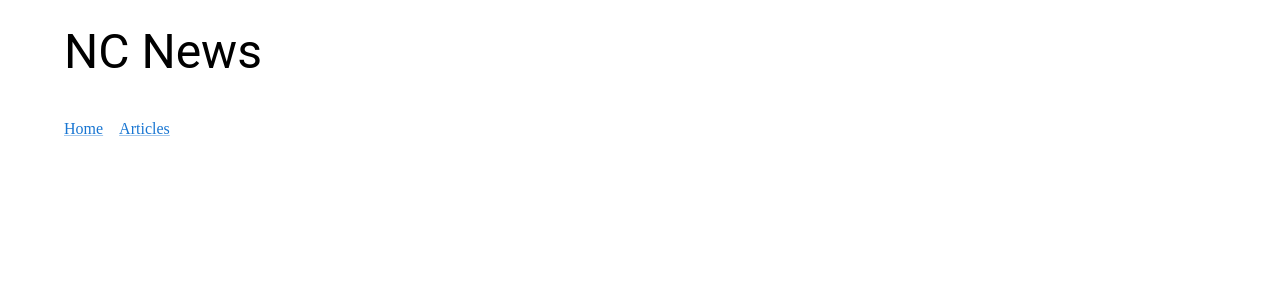
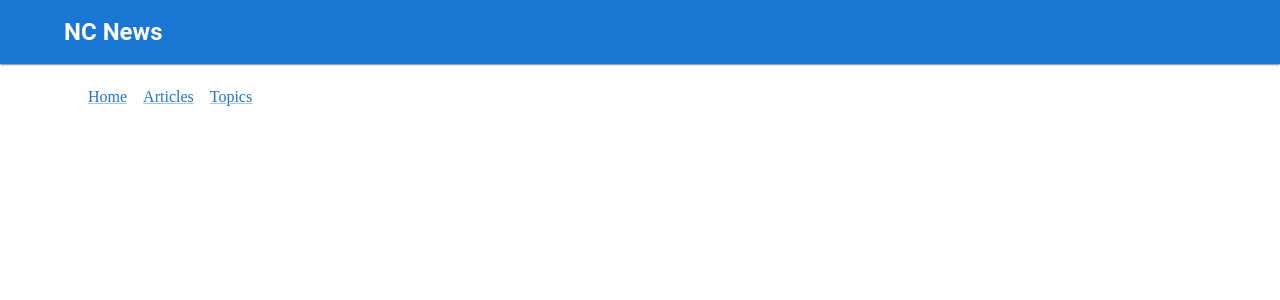
Before and after one commit to JamieS87/nc-news-frontend, a React (Vite) app: page / in a window 1280 px wide. Shown: the top 300 px of the page. Built offline with nearby package versions, Linux system fonts and the light colour scheme.

Commit message:
Changes some styling on the Header and Nav components

```diff
--- a/src/App.css
+++ b/src/App.css
@@ -0,0 +1,5 @@
+body {
+  margin: 0;
+  padding: 8px;
+  background-color: rgb(238, 238, 238);
+}
--- a/src/components/Header.jsx
+++ b/src/components/Header.jsx
@@ -1,12 +1,14 @@
-import { Typography, Box } from "@mui/material";
+import { Typography, AppBar, Toolbar, Container } from "@mui/material";
 export default function Header() {
   return (
-    <header>
-      <Box sx={{ py: 2 }}>
-        <Typography variant="h3" as="h1">
-          NC News
-        </Typography>
-      </Box>
-    </header>
+    <AppBar elevation={1}>
+      <Container disableGutters>
+        <Toolbar>
+          <Typography variant="h5" as="h1" fontWeight="bold">
+            NC News
+          </Typography>
+        </Toolbar>
+      </Container>
+    </AppBar>
   );
 }
--- a/src/components/Nav.jsx
+++ b/src/components/Nav.jsx
@@ -1,10 +1,12 @@
-import { Box, Stack, Link } from "@mui/material";
+import { Box, Stack, Link, Toolbar, Container } from "@mui/material";
 import { Link as RouterLink } from "react-router-dom";
 
 export default function Nav() {
   return (
-    <Stack direction="row" as="nav" sx={{ my: 3 }}>
-      <Box sx={{ mr: 2 }}>
+    <Container disableGutters>
+      <Toolbar>
+        <Stack direction="row" as="nav" gap={2} sx={{ mt: 7, py: 3 }}>
+          <Box>
             <Link component={RouterLink} to="/">
               Home
             </Link>
@@ -14,6 +16,13 @@ export default function Nav() {
               Articles
             </Link>
           </Box>
+          <Box>
+            <Link component={RouterLink} to="/topics">
+              Topics
+            </Link>
+          </Box>
         </Stack>
+      </Toolbar>
+    </Container>
   );
 }
```
Lines whose indentation alone changed are shown as unchanged.
